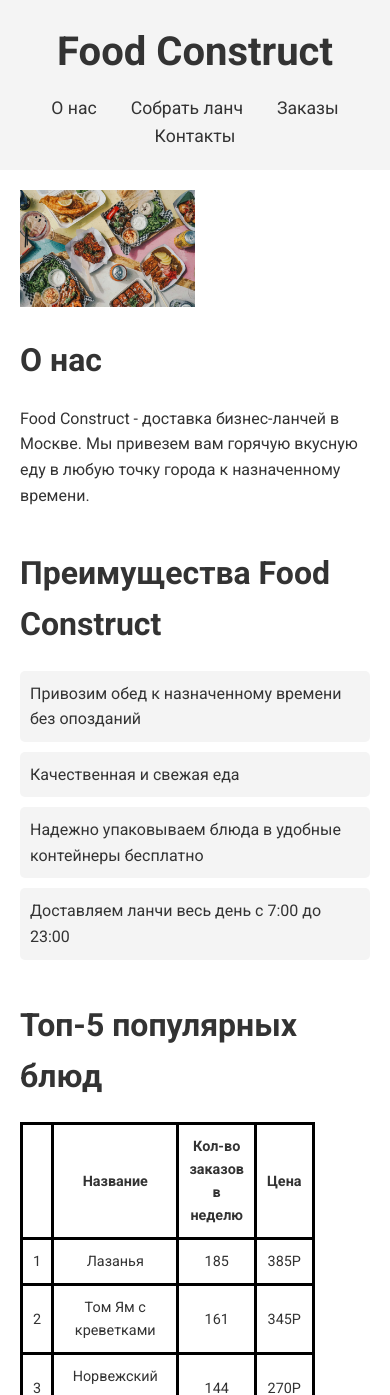
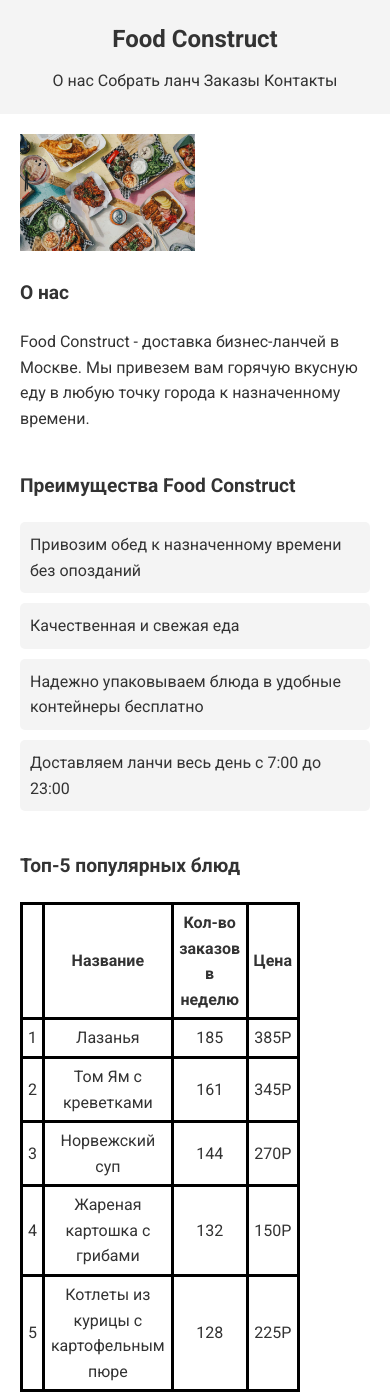
Before and after one commit to BadJuJu322/Kaderli1, a plain HTML site: page index.html in a window 390 px wide. Shown: the top 1395 px of the page. Drawn offline with Linux system fonts and the light colour scheme.

Commit message:
styles.css

```diff
--- a/styles.css
+++ b/styles.css
@@ -90,15 +90,28 @@ footer a:hover {
   color: #ff0505;
 }
 
-@media (max-width: 800px) {
-  nav {
-      justify-content: space-between;
+@media (max-width: 768px) {
+    header h1 {
+        font-size: 2em;
+    }
+
+    nav a {
+        font-size: 1em;
+        margin: 0 10px;
+    }
+
+    h2 {
+        font-size: 1.5em;
+    }
+
+    table, th, td {
+        padding: 8px;
     }
 }
 
-@media (max-width: 600px) {
-  h1 {
-      text-align: center;
+@media (max-width: 480px) {
+    header h1 {
+        font-size: 1.5em;
     }
 
     nav {
@@ -107,11 +120,14 @@ footer a:hover {
     }
 
     nav a {
-      font-size: 1.1em;
+        margin: 5px 0;
+    }
+
+    h2 {
+        font-size: 1.2em;
+    }
+
+    table, th, td {
+        padding: 5px;
     }
 }
-
-@media (max-width: 400px) {
-  table {
-      font-size: 0.9em;
-  }
```
Lines whose indentation alone changed are shown as unchanged.
